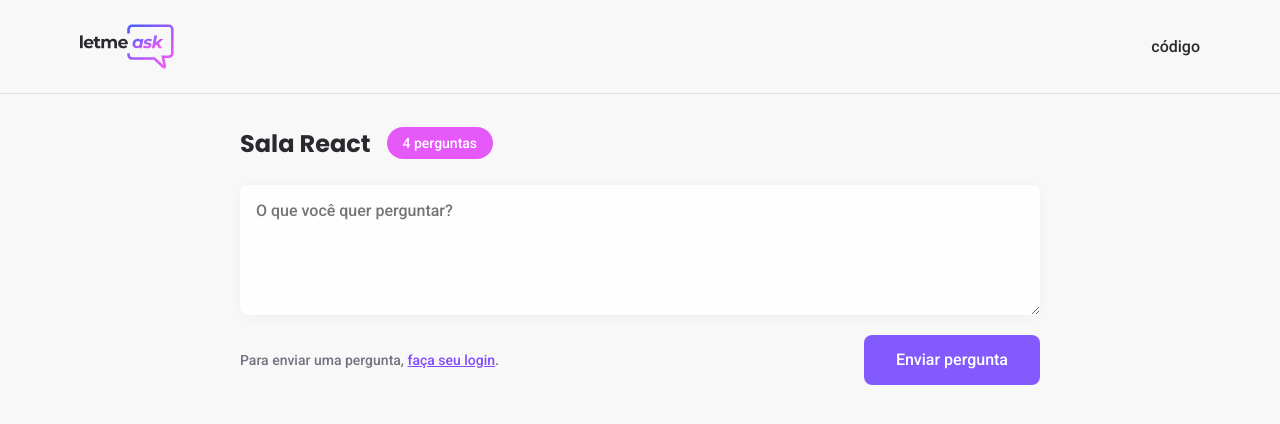
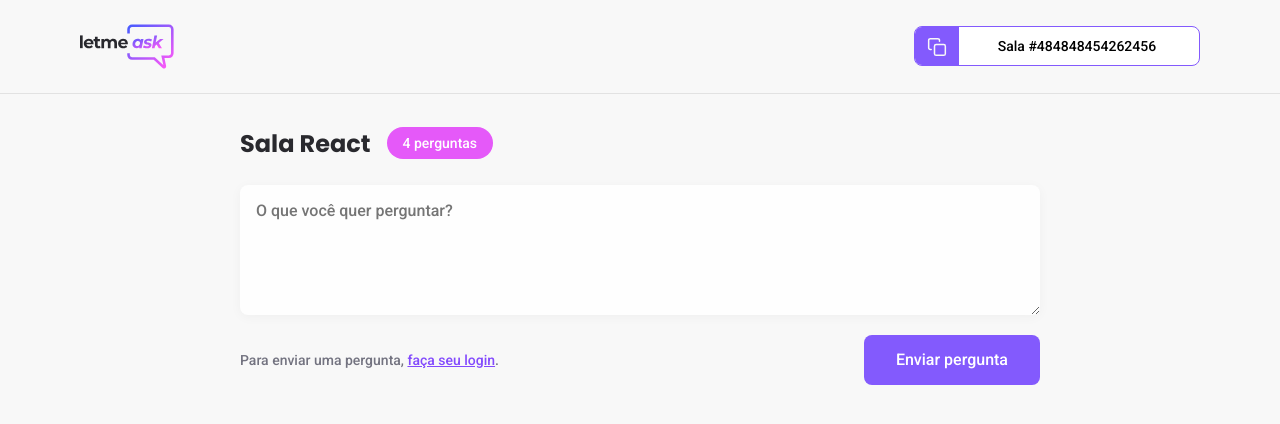
Before and after one commit to keelylima/letmeask-react-js, a React (Create React App) app: page /rooms/1 in a window 1280 px wide. Shown: the top 424 px of the page. Built offline with nearby package versions, Linux system fonts and the light colour scheme; no server answers.

Commit message:
add RoomCode tsx and scss

```diff
--- /dev/null
+++ b/src/components/RoomCode.tsx
@@ -0,0 +1,14 @@
+import copyImg from '../assets/images/copy.svg';
+
+import '../styles/room-code.scss';
+
+export function RoomCode() {
+    return(
+        <button className="room-code">
+            <div>
+                <img src={copyImg} alt="Copy room code" />
+            </div>
+            <span>Sala #484848454262456</span>
+        </button>
+    )
+}
--- a/src/pages/Room.tsx
+++ b/src/pages/Room.tsx
@@ -1,5 +1,6 @@
 import logoImg from '../assets/images/logo.svg'
 import { Button } from '../components/Button';
+import { RoomCode } from '../components/RoomCode';
 
 import '../styles/room.scss'
 
@@ -9,7 +10,7 @@
             <header>
                 <div className="content">
                     <img src={logoImg} alt="Letmeask" />
-                    <div>código</div>
+                    <RoomCode />
                 </div>
             </header>
 
--- /dev/null
+++ b/src/styles/room-code.scss
@@ -0,0 +1,30 @@
+.room-code {
+    height: 40px;
+    border-radius: 8px;
+    overflow: hidden;
+
+    background: #fff;
+    border: 1px solid #835afd;
+    cursor: pointer;
+
+    display: flex;
+
+    div {
+        background: #835afd;
+        padding: 0 12px;
+        display: flex;
+        justify-content: center;
+        align-items: center;
+        height: 40px;
+    }
+
+    span {
+        display: block;
+        align-self: center;
+        flex: 1;
+        padding: 0 16px 0 12px;
+        width: 240px;
+        font-size: 14px;
+        font-weight: 500;
+    }
+}
```
